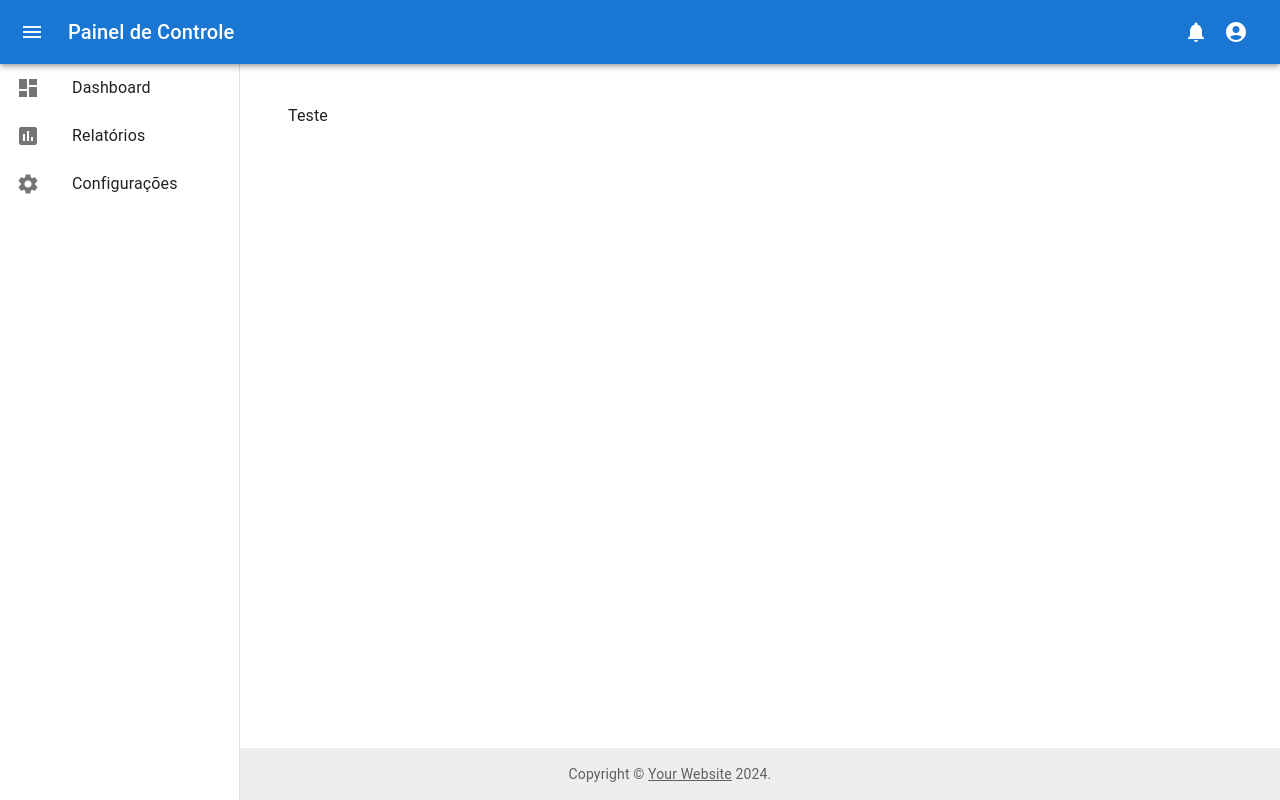
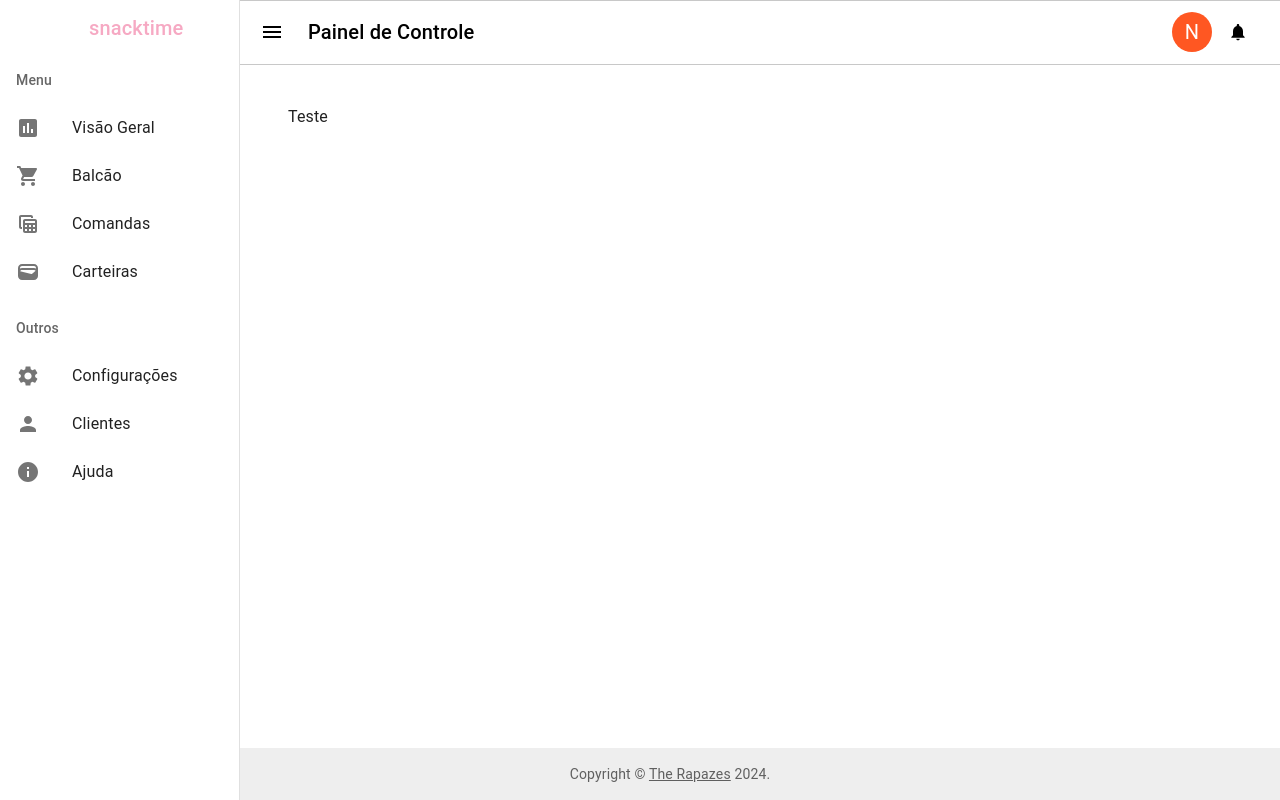
Before and after one commit to mateusback/deploy-erp-pi, a React (Create React App) app: page /painel-controle in a window 1280 px wide. Built offline with nearby package versions, Linux system fonts and the light colour scheme.

Commit message:
feat: atualizara o footer e modificara o header style

```diff
--- a/src/components/DefaultLayout.jsx
+++ b/src/components/DefaultLayout.jsx
@@ -21,7 +21,7 @@ const DefaultLayout = ({ Children }) => {
     return (
         <Box sx={{ display: 'flex', flexDirection: 'column', minHeight: '100vh' }}>
             <CssBaseline />
-            <Header toggleSidebar={toggleSidebar} />
+            <Header isSidebarOpen={isSidebarOpen} toggleSidebar={toggleSidebar} />
             <Sidebar isOpen={isSidebarOpen} toggleSidebar={toggleSidebar} />
             <Box
                 component="main"
--- a/src/components/SideBar/Sidebar.jsx
+++ b/src/components/SideBar/Sidebar.jsx
@@ -1,42 +1,110 @@
+// Importe React
 import React from 'react';
-import { Drawer, List, ListItem, ListItemIcon, ListItemText, IconButton } from '@mui/material';
-import { Dashboard, Settings, Assessment, Menu } from '@mui/icons-material';
+//Import API MUI
+import { Drawer, ListSubheader, Typography } from '@mui/material';
+import { List } from '@mui/material';
+import { ListItem } from '@mui/material';
+import { ListItemIcon } from '@mui/material';
+import { ListItemText } from '@mui/material';
+import { Box } from '@mui/material';
+// Import de Icones
+import { Info, InsertChart, Person, Settings, ShoppingCart, TableView, Wallet } from '@mui/icons-material';
+//Import interno
+import LogoSVG from '../Img/logo.svg'
 
-const Sidebar = ({ isOpen, toggleSidebar }) => {
+const Sidebar = ({ isOpen }) => {
     return (
         <Drawer
+            className={`topbar ${isOpen ? 'expanded' : 'collapsed'}`}
             variant="permanent"
             sx={{
-                width: isOpen ? 240 : 60,
+                width: isOpen ? 240 : 70,
                 flexShrink: 0,
                 '& .MuiDrawer-paper': {
-                    width: isOpen ? 240 : 60,
+                    width: isOpen ? 240 : 70,
                     boxSizing: 'border-box',
                     transition: 'width 0.3s',
                 },
             }}
         >
-            <IconButton onClick={toggleSidebar} sx={{ margin: '8px' }}>
-                <Menu />
-            </IconButton>
-            <List>
+            <Box
+                sx={{
+                    display: 'flex',
+                    alignItems: 'center',
+                    justifyContent: isOpen ? 'flex-start' : 'center',
+                    margin: '8px',
+                    padding: isOpen ? '0 16px' : '0',
+                }}
+            >
+                <img src={LogoSVG} alt="Logo" style={{ width: isOpen ? '40px' : '30px', transition: 'width 0.3s' }} />
+                {isOpen && (
+                    <Typography variant="h6" sx={{ marginLeft: '25px', color: '#f6a9c3' }}>
+                        snacktime
+                    </Typography>
+                )}
+            </Box>
+            <List
+                sx={{ width: '100%', maxWidth: 370, bgcolor: 'background.paper' }}
+                component="nav"
+                aria-labelledby="nested-list-subheader"
+                subheader={
+                    <ListSubheader component="div" id="nested-list-subheader">
+                        Menu
+                    </ListSubheader>
+                }
+            >
                 <ListItem button>
                     <ListItemIcon>
-                        <Dashboard />
+                        <InsertChart />
                     </ListItemIcon>
-                    {isOpen && <ListItemText primary="Dashboard" />}
+                    {isOpen && <ListItemText primary="Visão Geral" />}
                 </ListItem>
                 <ListItem button>
                     <ListItemIcon>
-                        <Assessment />
+                        <ShoppingCart />
                     </ListItemIcon>
-                    {isOpen && <ListItemText primary="Relatórios" />}
+                    {isOpen && <ListItemText primary="Balcão" />}
                 </ListItem>
+                <ListItem button>
+                    <ListItemIcon>
+                        <TableView />
+                    </ListItemIcon>
+                    {isOpen && <ListItemText primary="Comandas" />}
+                </ListItem>
+                <ListItem button>
+                    <ListItemIcon>
+                        <Wallet />
+                    </ListItemIcon>
+                    {isOpen && <ListItemText primary="Carteiras" />}
+                </ListItem>
+            </List>
+            <List
+                sx={{ width: '100%', maxWidth: 370, bgcolor: 'background.paper' }}
+                component="nav"
+                aria-labelledby="nested-list-subheader"
+                subheader={
+                    <ListSubheader component="div" id="nested-list-subheader">
+                        Outros
+                    </ListSubheader>
+                }
+            >
                 <ListItem button>
                     <ListItemIcon>
                         <Settings />
                     </ListItemIcon>
                     {isOpen && <ListItemText primary="Configurações" />}
+                </ListItem>
+                <ListItem button>
+                    <ListItemIcon>
+                        <Person />
+                    </ListItemIcon>
+                    {isOpen && <ListItemText primary="Clientes" />}
+                </ListItem>
+                <ListItem button>
+                    <ListItemIcon>
+                        <Info />
+                    </ListItemIcon>
+                    {isOpen && <ListItemText primary="Ajuda" />}
                 </ListItem>
             </List>
         </Drawer>
--- a/src/components/footer/Footer.jsx
+++ b/src/components/footer/Footer.jsx
@@ -20,8 +20,8 @@ const Footer = ({ isSidebarOpen }) => {
         >
             <Typography variant="body2" color="text.secondary">
                 {'Copyright © '}
-                <Link color="inherit" href="https://yourwebsite.com/">
-                    Your Website
+                <Link color="inherit" href="#">
+                    The Rapazes
                 </Link>{' '}
                 {new Date().getFullYear()}
                 {'.'}
--- a/src/components/header/Header.css
+++ b/src/components/header/Header.css
@@ -1,6 +1,17 @@
-.header {
-    border: 1px solid #aaa9a9;
-    border-radius: 5px;
-    padding: 10px;
-    background-color: #dfdfdf;
+.topbar {
+    background-color: transparent !important;
+    color: black !important;
+    transition: margin-left 0.3s, width 0.3s;
+    border-bottom: solid 1px #c8c8c8 !important;
+    box-shadow: none !important;
 }
+
+.topbar.collapsed {
+    margin-left: 60px;
+    width: calc(100% - 60px);
+}
+
+.topbar.expanded {
+    margin-left: 240px;
+    width: calc(100% - 240px);
+}
--- a/src/components/header/Header.jsx
+++ b/src/components/header/Header.jsx
@@ -1,11 +1,17 @@
 import React from 'react';
-import { AppBar, Toolbar, Typography, IconButton } from '@mui/material';
-import { Notifications, AccountCircle, Menu } from '@mui/icons-material';
+import './Header.css';
+import { AppBar, Toolbar, Typography, IconButton, Avatar } from '@mui/material';
+import { Notifications, Menu } from '@mui/icons-material';
+import { deepOrange } from '@mui/material/colors';
 
-const Header = ({ toggleSidebar }) => {
+const Header = ({ isSidebarOpen, toggleSidebar }) => {
     return (
-        <AppBar position="fixed" sx={{ zIndex: (theme) => theme.zIndex.drawer + 1 }}>
+        <AppBar
+            position="fixed"
+            className={`topbar ${isSidebarOpen ? 'expanded' : 'collapsed'}`}
+        >
             <Toolbar>
+
                 <IconButton
                     edge="start"
                     color="inherit"
@@ -17,12 +23,15 @@ const Header = ({ toggleSidebar }) => {
                 <Typography variant="h6" noWrap sx={{ flexGrow: 1 }}>
                     Painel de Controle
                 </Typography>
-                <IconButton color="inherit">
-                    <Notifications />
-                </IconButton>
-                <IconButton color="inherit">
-                    <AccountCircle />
-                </IconButton>
+
+                <div className='teste'>
+                    <IconButton color="inherit">
+                        <Avatar sx={{ bgcolor: deepOrange[500] }}>N</Avatar>
+                    </IconButton>
+                    <IconButton color="inherit">
+                        <Notifications sx={{ fontSize: 20 }} />
+                    </IconButton>
+                </div>
             </Toolbar>
         </AppBar>
     );
```
Also changed, not shown: src/components/Img/logo.svg (added).
